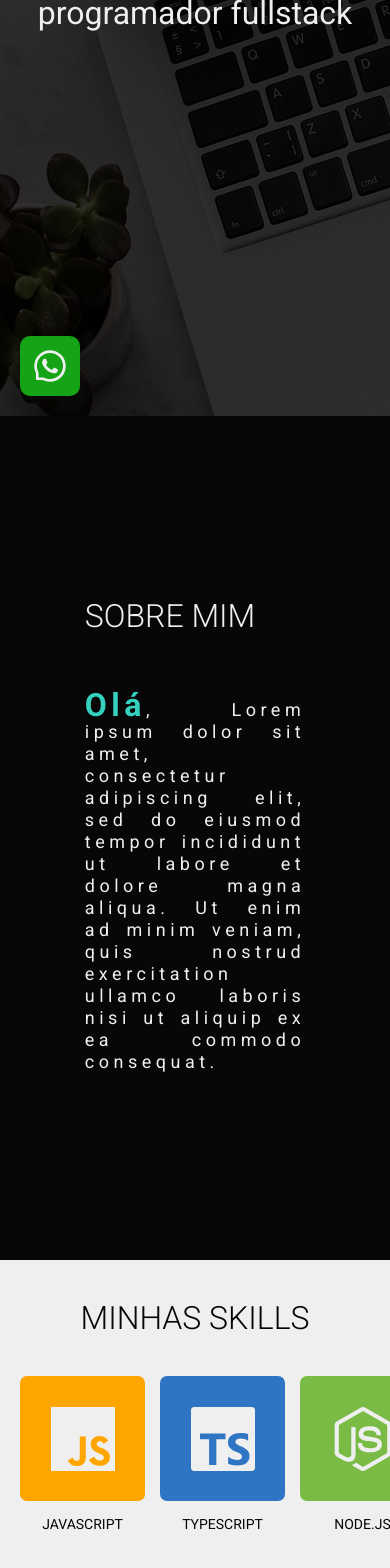
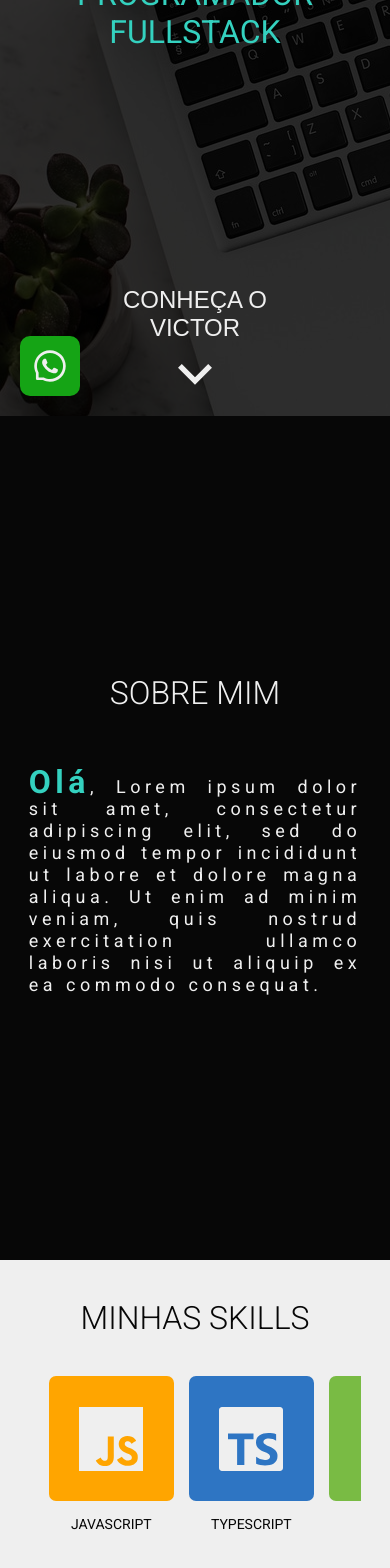
Before and after one commit to sudo-victor/portifolio, a Next.js app: page / in a window 390 px wide. Shown: the part 428-1996 px from the top of the page. Built offline with nearby package versions, Linux system fonts and the light colour scheme.

Commit message:
fix responsiveness

```diff
--- a/src/components/Footer/footer.module.scss
+++ b/src/components/Footer/footer.module.scss
@@ -46,6 +46,7 @@
   }
 
   @media (max-width: 736px) {
+    height: 200px;
     flex-direction: column;
     justify-content: center;
     gap: 25px;
--- a/src/components/Whatsapp/index.tsx
+++ b/src/components/Whatsapp/index.tsx
@@ -1,11 +1,16 @@
+import Link from 'next/link';
+import React from 'react';
 import { AiOutlineWhatsApp as WhatsappIcon } from 'react-icons/ai'
 
 import styles from './whatsapp.module.scss';
 
 export default function Whatsapp() {
+
   return (
-    <button className={styles.whatsappComponent}>
-      <WhatsappIcon size={36} color="#efefef"/>
-    </button>
+    <Link href="https://api.whatsapp.com/send?phone=5521998200330&text=Ol%C3%A1%2C%20Victor...">
+      <a className={styles.whatsappComponent} target="_blank">
+        <WhatsappIcon size={36} color="#efefef"/>
+      </a>
+    </Link>
   )
 }
--- a/src/pages/index.module.scss
+++ b/src/pages/index.module.scss
@@ -23,10 +23,11 @@
       width: 350px;
 
       text-align: center;
-      color: var(--white);
+      color: var(--primary);
       font-size: 32px;
+      text-transform: uppercase;
 
-      z-index: 9;
+      z-index: 4;
     }
 
     &::after {
@@ -40,6 +41,44 @@
 
       background: rgba(0, 0, 0, 0.8);
       opacity: 1;
+    }
+
+    button.goDown {
+      position: absolute;
+      bottom: 10px;
+
+      display: flex;
+      flex-direction: column;
+      align-items: center;
+      justify-content: center;
+      background: none;
+      border: none;
+      cursor: pointer;
+
+      z-index: 99;
+
+      transition: all ease 200ms;
+
+      &:active {
+        opacity: 0.6;
+      }
+
+      p {
+        font-weight: 300;
+        color: var(--white);
+      }
+    }
+
+    @media (max-width: 736px) {
+      p {
+        width: 80%;
+      }
+
+      button.goDown {
+        p {
+          font-size: 24px;
+        }
+      }
     }
   }
 
@@ -115,11 +154,20 @@
         }
       }
     }
+
+    @media (max-width: 736px) {
+      & {
+        div {
+          align-items: center;
+        }
+      }
+    }
   }
 
   section.skills {
     scroll-snap-align: center;
     position: relative;
+    padding: 0 var(--padding);
 
     width: 100vw;
     margin-top: -20vh;
@@ -145,20 +193,26 @@
 
       display: flex;
       align-items: center;
-      justify-content: space-evenly;
+      justify-content: space-between;
       gap: 15px;
+
+      overflow-x: scroll;
 
       article {
         display: flex;
         flex-direction: column;
         align-items: center;
+        justify-content: center;
 
         div {
           width: 125px;
           height: 125px;
 
-          background: var(--gray100);
           border-radius: 7px;
+
+          display: flex;
+          align-items: center;
+          justify-content: center;
         }
 
         span {
@@ -245,10 +299,15 @@
         border: 1px solid var(--black);
         font-size: 14px;
         text-transform: uppercase;
+        background: var(--white);
 
         cursor: pointer;
 
         transition: all ease 200ms;
+
+        &:active {
+          opacity: 0.2;
+        }
 
         &.activated {
           border: 1px solid var(--primary);
@@ -292,13 +351,15 @@
     @media (max-width: 736px) {
       &.projects {
         height: auto;
+        padding: 60px var(--padding);
+
         justify-content: center;
         align-items: center;
 
         div.tags {
           display: flex;
           align-items: center;
-          justify-content: space-between;
+          justify-content: center;
           flex-wrap: wrap;
           gap: 15px;
 
@@ -324,13 +385,14 @@
 
         div.items {
           height: auto;
+
           display: flex;
           flex-direction: column;
           align-items: center;
           justify-content: space-between;
 
           article {
-            width: 300px;
+            width: 100%;
             height: 320px;
           }
         }
@@ -456,7 +518,7 @@
 
         div {
           width: 100%;
-          height: 60vh;
+          height: 75vh;
           padding: 25px;
 
           align-items: center;
@@ -474,7 +536,7 @@
             margin-bottom: 25px;
 
             text-align: center;
-            font-size: 16px;
+            font-size: 14px;
           }
         }
 
@@ -482,7 +544,14 @@
           width: 100%;
           margin-left: 0;
 
-          text-align: center;
+          display: flex;
+          flex-direction: column;
+          justify-content: center;
+          align-items: center;
+
+          button {
+            width: 100%;
+          }
         }
       }
     }
--- a/src/pages/index.tsx
+++ b/src/pages/index.tsx
@@ -1,8 +1,10 @@
 import styles from './index.module.scss';
-import {SiJavascript, SiTypescript, SiNodeDotJs, SiReact, SiSass, SiExpo} from 'react-icons/si';
+import { SiJavascript, SiTypescript, SiNodeDotJs, SiReact, SiSass, SiExpo } from 'react-icons/si';
+import { RiArrowDownSLine } from 'react-icons/ri';
 
 import database from '../data/database.json';
 import { useState } from 'react';
+import Link from 'next/link';
 
 export default function Home() {
   const [skills] = useState(database.skills);
@@ -19,6 +21,13 @@ export default function Home() {
     <div id={styles.homePage}>
      <section className={styles.banner} id="home">
        <p>Aspirante a programador fullstack</p>
+
+      <Link href="#about">
+        <button className={styles.goDown}>
+          <p>Conheça o Victor</p>
+          <RiArrowDownSLine color="#efefef" size={64}/>
+        </button>
+      </Link>
      </section>
 
      <section className={styles.about} id="about">
@@ -104,6 +113,7 @@ export default function Home() {
         <button>enviar sua mensagem</button>
       </form>
     </section>
+
     </div>
   )
 }
--- a/styles/global.scss
+++ b/styles/global.scss
@@ -28,3 +28,9 @@ body {
 a {
   text-decoration: none;
 }
+
+@media (max-width: 736px) {
+  :root {
+    --padding: 1.8rem;
+  }
+}
```
